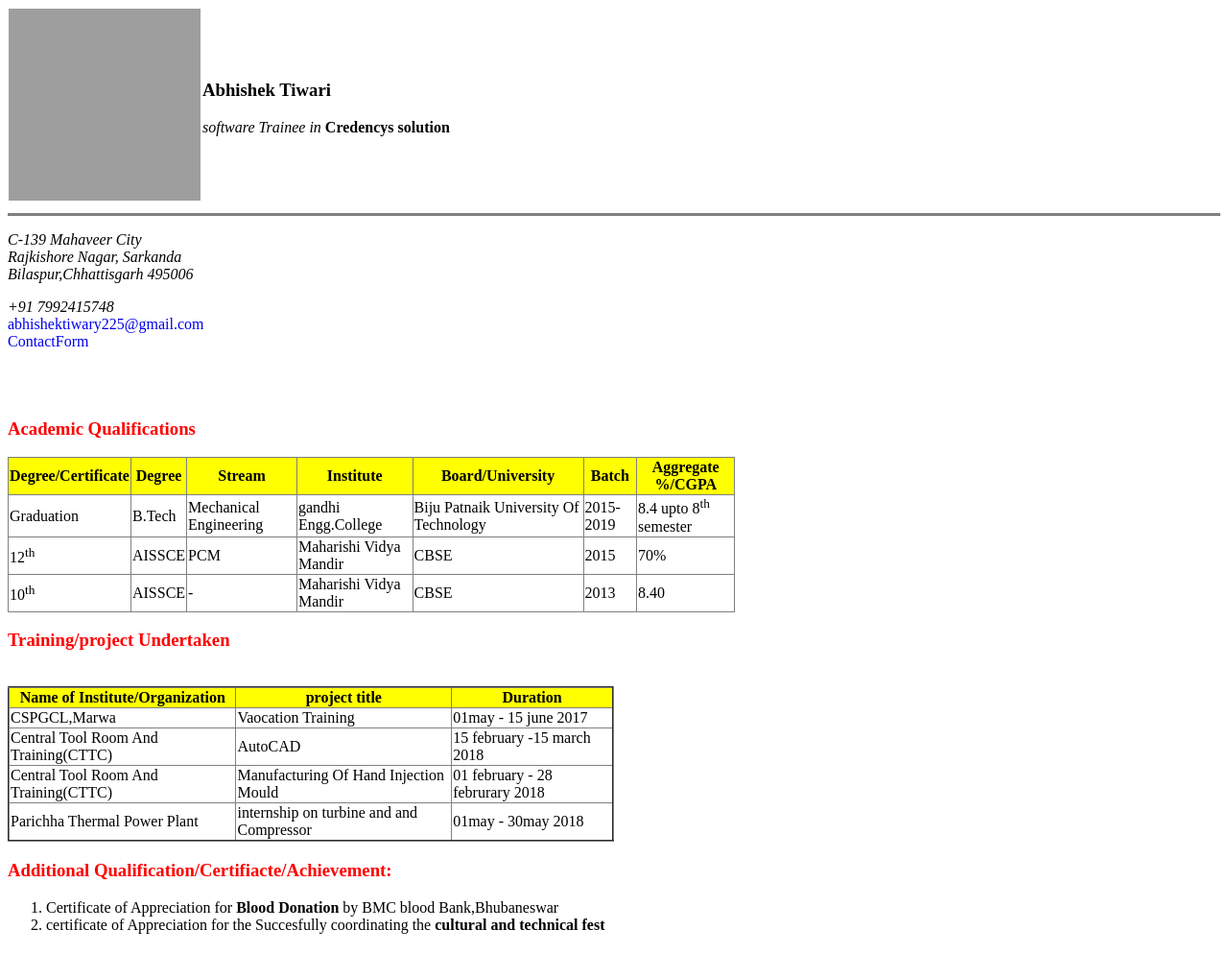
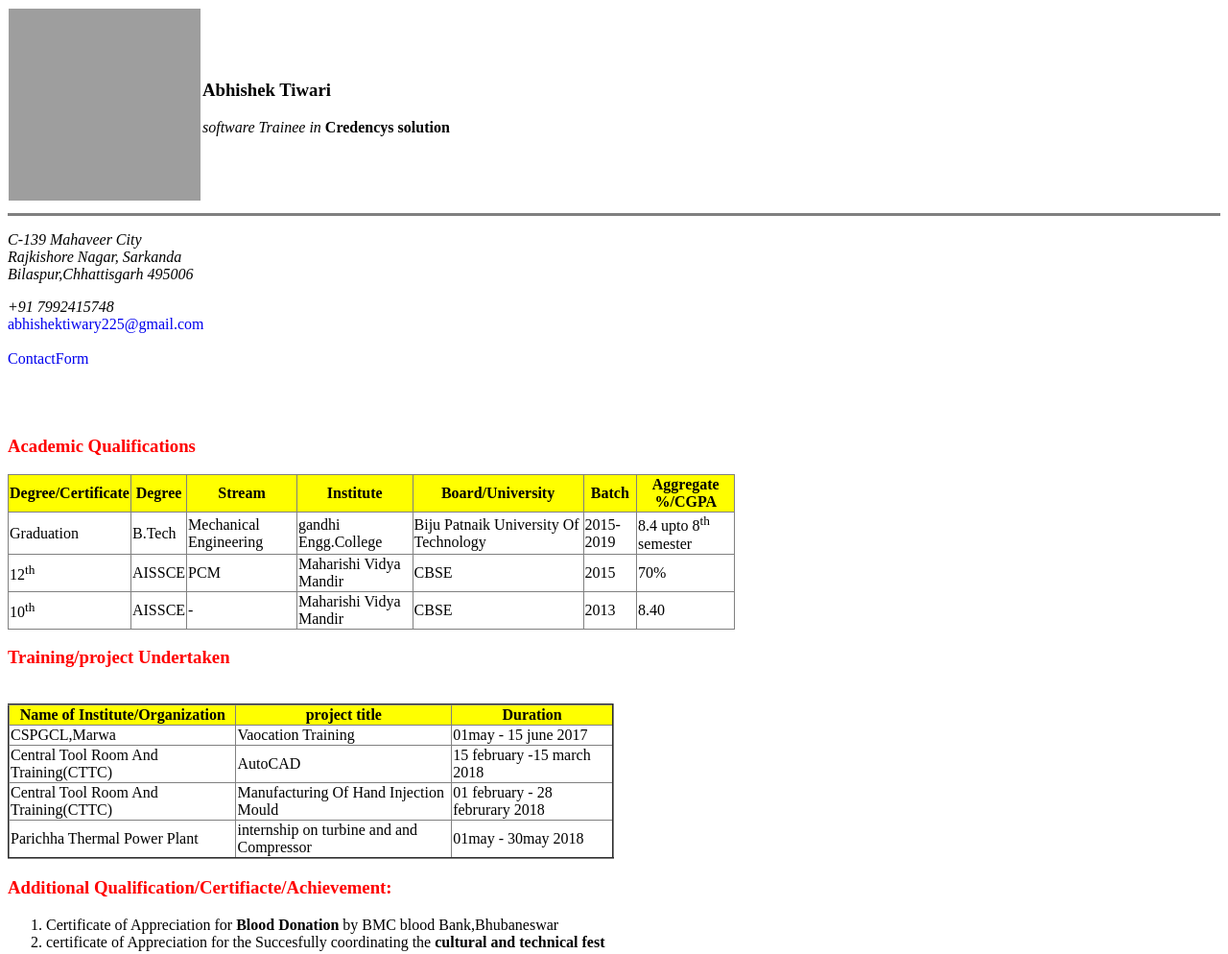
Before and after one commit to Abhishek2207/Curriculum-VItae, a plain HTML site: page index.html in a window 1280 px wide. Shown: the top 994 px of the page at 96% size. Drawn offline with Linux system fonts and the light colour scheme; grey boxes are pictures that could not be loaded.

Commit message:
Update index.html

```diff
--- a/index.html
+++ b/index.html
@@ -38,7 +38,7 @@
       Bilaspur,Chhattisgarh
       495006 </i> </p>
   <p><i>+91 7992415748</i> <br>
-    <a href="#" target="_blank" style="text-decoration:none;">abhishektiwary225@gmail.com</a><br>
+    <a href="#" target="_blank" style="text-decoration:none;">abhishektiwary225@gmail.com</a><br><br>
         <a href="ContactForm.html" target="_blank" style="text-decoration:none;">ContactForm</a>
 
   </p>
```
